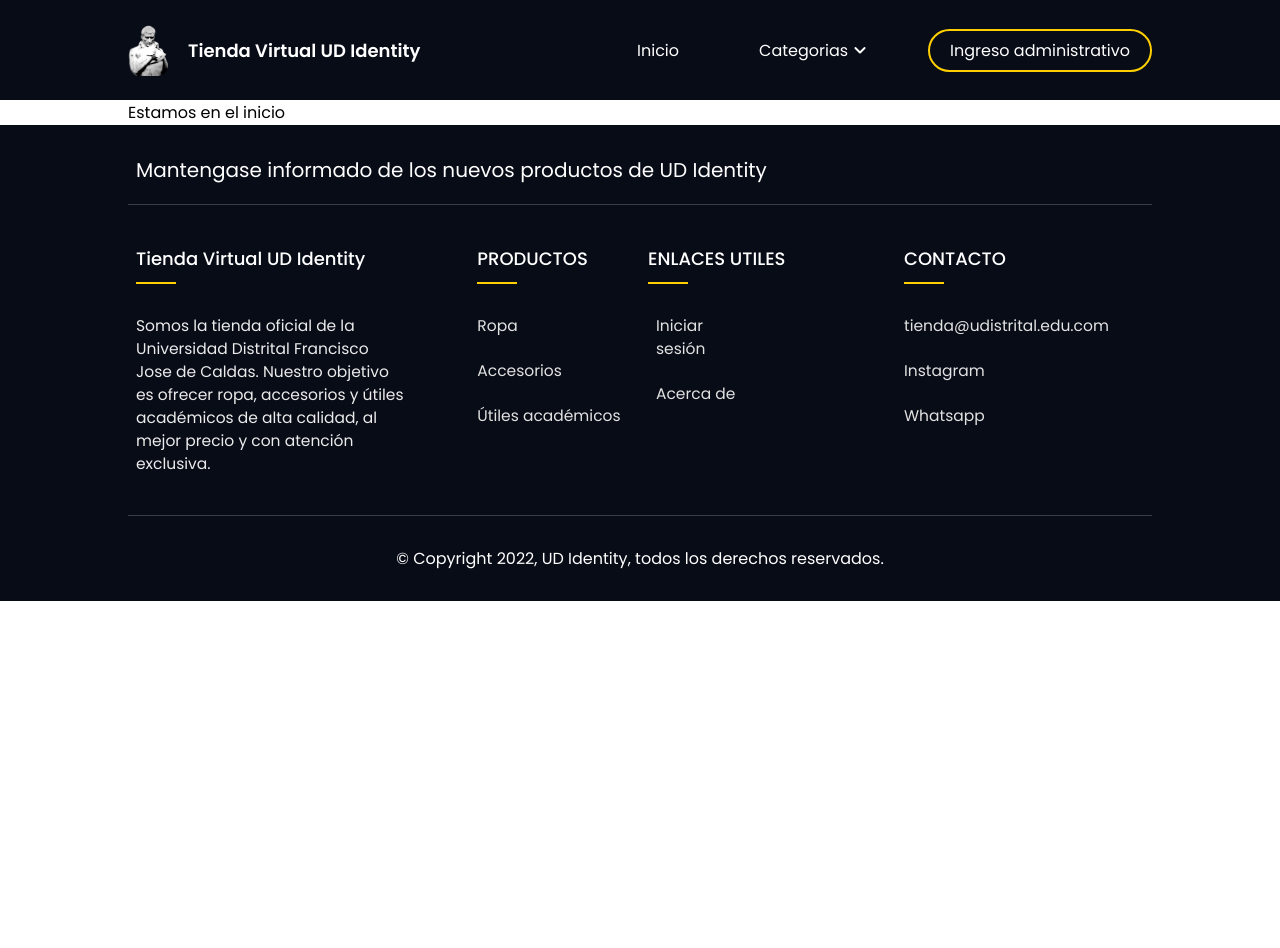
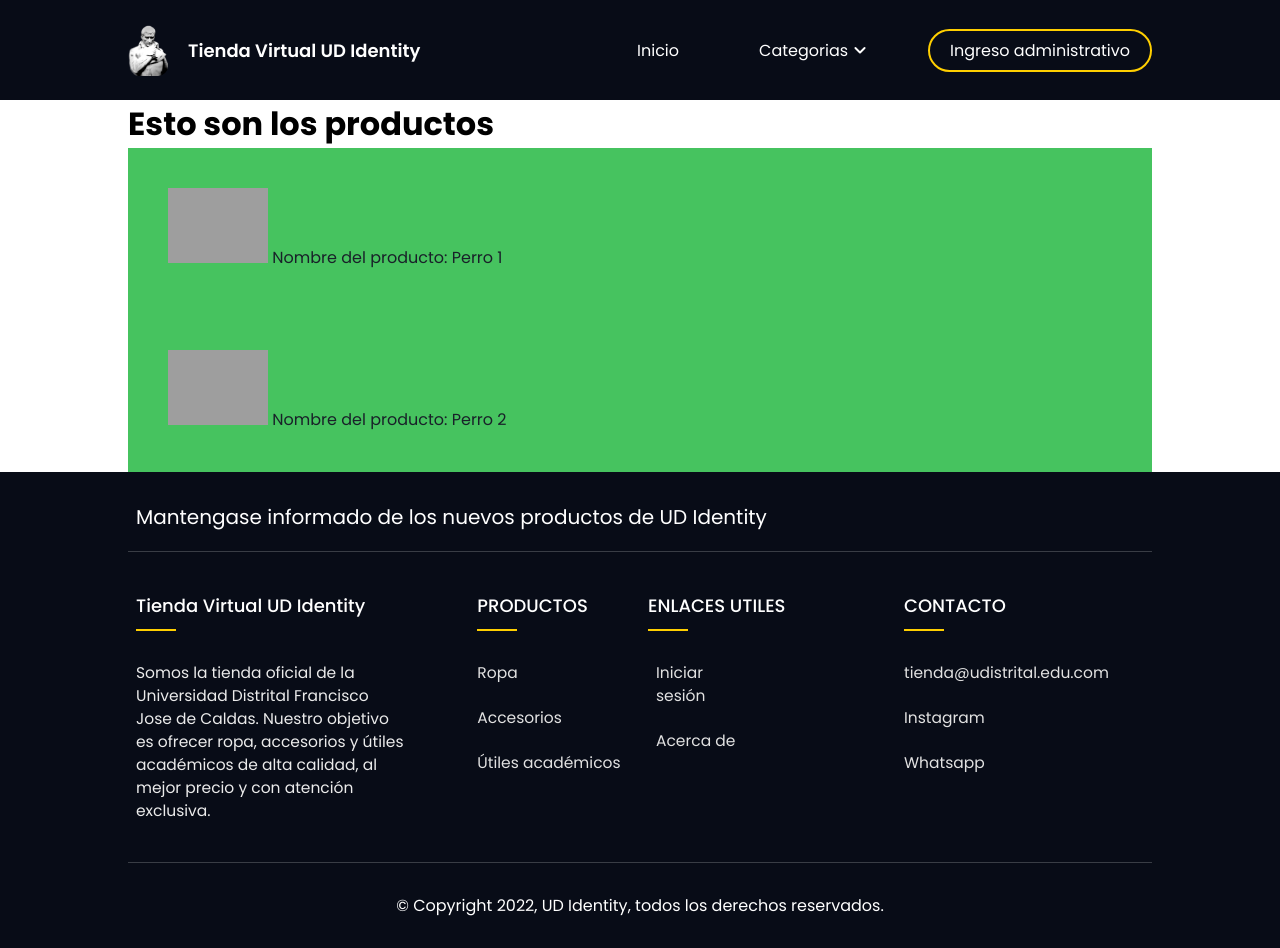
Before and after one commit to santiagobaronz/e-commerce, a website with bundled scripts: page index.html in a window 1280 px wide. Before the commit the page ends 800 px from the top, so only its background shows below. Built offline with nearby package versions, Linux system fonts and the light colour scheme; grey boxes are pictures that could not be loaded; a script that the page names is missing; files whose address does not match are found by name.

Commit message:
[Preparado] Codigo listo para Mauricio y Sebastian

```diff
--- a/index.html
+++ b/index.html
@@ -5,6 +5,7 @@
         <meta http-equiv="X-UA-Compatible" content="IE=edge">
         <meta name="viewport" content="width=device-width, initial-scale=1.0">
         <title>UD Identity - Tienda Virtual</title>
+        <link rel="icon" href="./src/assets/sabio.png">
 
         <link rel="stylesheet" href="./src/css/styles.css">
         <link rel="stylesheet" href="./src/css/dist/flexboxgrid.min.css">
--- a/src/css/styles.css
+++ b/src/css/styles.css
@@ -220,3 +220,9 @@
     color: #fff;
     padding: 30px 0;
 }
+
+.cajaPerros{
+    background-color: #46c35f;
+    color: var(--black-UD);
+    padding: 40px;
+}
--- a/src/js/modules/homePage.js
+++ b/src/js/modules/homePage.js
@@ -4,8 +4,38 @@
 export const homePage = () => {
 
     history.pushState(null, "", "home");
+    cleanContainer()
 
-    cleanContainer()
-    mainContent.innerHTML = "Estamos en el inicio"
+    const arrayPrueba = [
+        {
+            nombre: "Perro 1",
+            linkImagen: "https://i.pinimg.com/236x/e3/9a/48/e39a48eddff28efb01da216ef7fea6fc--teacup-pomeranian-puppy-pomeranian-for-adoption.jpg"
+        },{
+            nombre: "Perro 2",
+            linkImagen: "https://encrypted-tbn0.gstatic.com/images?q=tbn:ANd9GcQsfBG8QGU9_PC6Ze6pJdAU8O8vpNP80-ICghPr6PGNvdLIRdfi3TTAtfDFB5f5uB4YK6E&usqp=CAU"
+        }];
 
+    mainContent.innerHTML = `
+
+    <h1>Esto son los productos</h1>
+
+    <div class='divContenedor'>
+
+    </div>
+
+    `;
+
+    const divContenedor = document.querySelector(".divContenedor");
+
+    arrayPrueba.forEach(element => {
+        const parrafo = document.createElement("p");
+        parrafo.className = "cajaPerros"
+        parrafo.innerHTML = `<div>
+
+            <img src="${element.linkImagen}" width='100px'>
+            Nombre del producto: ${element.nombre}
+
+        </div>`
+        divContenedor.append(parrafo);
+    });
 }
```
Also changed, not shown: otro.html (deleted), src/js/main.js (line endings or trailing spaces).
